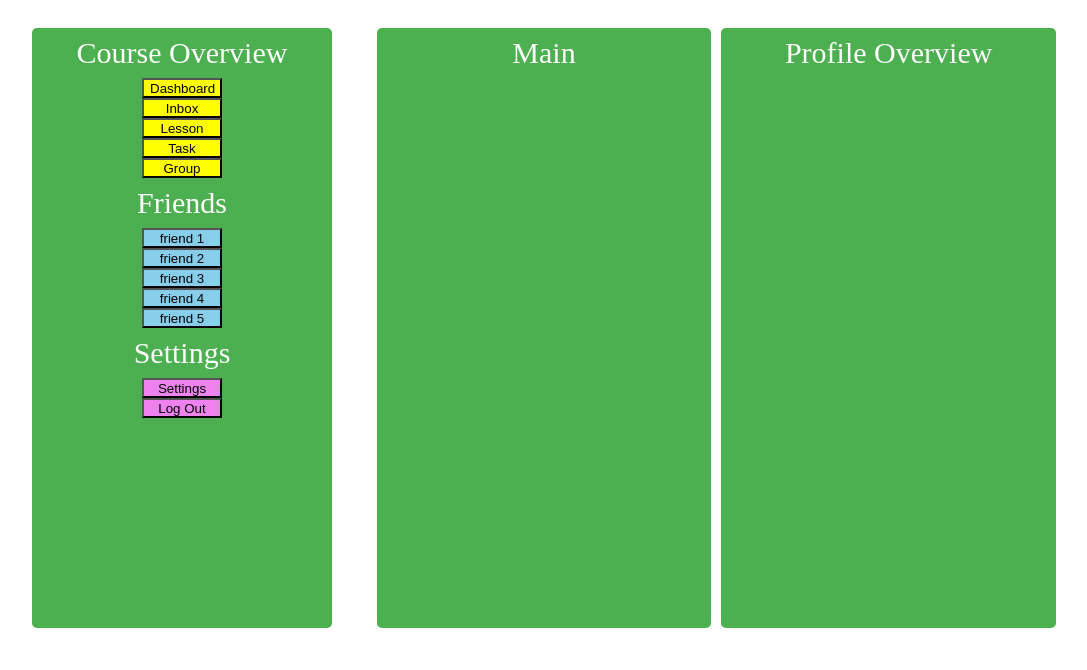
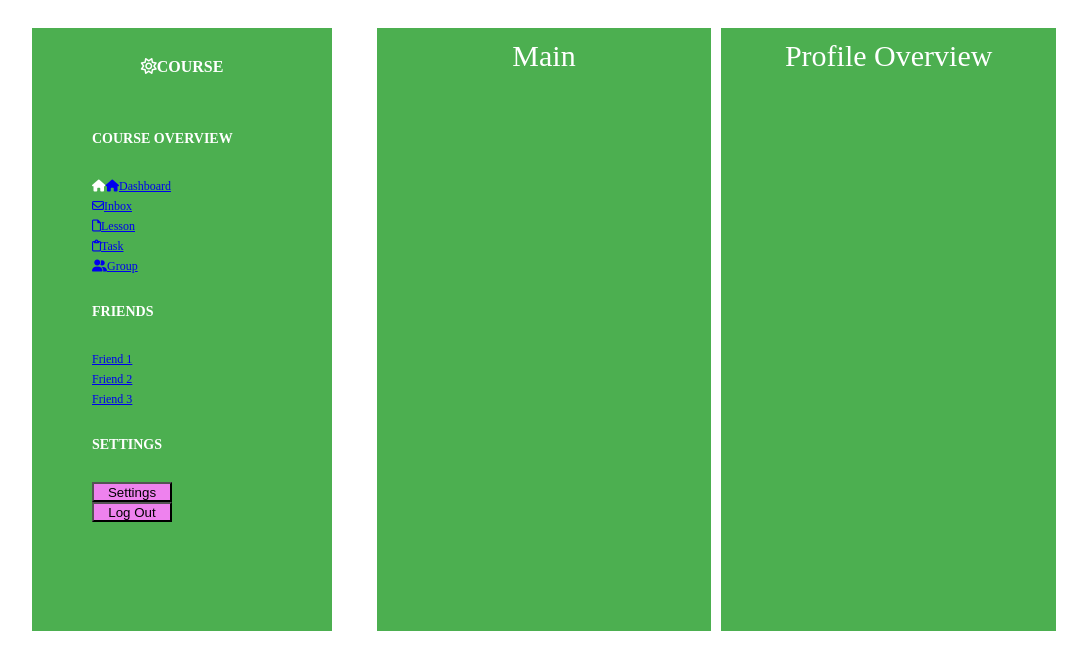
Before and after one commit to David-Cuckoo/Presentation, a plain HTML site: page index.html in a window 1280 px wide. Shown: the top 670 px of the page, without its empty margins (96-1183 px from the left). Drawn offline with Linux system fonts and the light colour scheme.

Commit message:
Second Amendment

```diff
--- a/index.html
+++ b/index.html
@@ -6,30 +6,32 @@
     <meta name="viewport" content="width=device-width, initial-scale=1.0">
     <title>Course Work Draft</title>
     <link rel="stylesheet" href="style.css">
+    <link rel="stylesheet" href="https://cdnjs.cloudflare.com/ajax/libs/font-awesome/6.7.2/css/all.min.css" integrity="sha512-Evv84Mr4kqVGRNSgIGL/F/aIDqQb7xQ2vcrdIwxfjThSH8CSR7PBEakCr51Ck+w+/U6swU2Im1vVX0SVk9ABhg==" crossorigin="anonymous" referrerpolicy="no-referrer" />
+
 
 </head>
 
 <body>
     <div class="grid-container">
         <div class="box left">
+        <h1><i class="fa-regular fa-sun"></i>COURSE</h1>
             <div class="dash">
-                Course Overview
-                <button class="dashboard">Dashboard</button>
-                <button class="dashboard">Inbox</button>
-                <button class="dashboard">Lesson</button>
-                <button class="dashboard">Task</button>
-                <button class="dashboard">Group</button>
+                <h2>COURSE OVERVIEW</h2>
+                <li><i class="fa-solid fa-house"></i><a href="#main"><i class="fa-solid fa-house"></i>Dashboard</a></li>
+                <li><a href="javascript:void(0)"><i class="fa-regular fa-envelope"></i>Inbox</a></li>
+                <li><a href="javascript:void(0)"><i class="fa-regular fa-file"></i>Lesson</a></li>
+                <li><a href="javascript:void(0)"><i class="fa-regular fa-clipboard"></i>Task</a></li>
+                <li><a href="javascript:void(0)"><i class="fa-solid fa-user-group"></i>Group</a></li>
             </div>
             <div class="friends">
-                Friends
-                <button class="friend">friend 1</button>
-                <button class="friend">friend 2</button>
-                <button class="friend">friend 3</button>
-                <button class="friend">friend 4</button>
-                <button class="friend">friend 5</button>
+                <h2>FRIENDS</h2>
+                <li><a href="javascript:void(0)">Friend 1</a></li>
+                <li><a href="javascript:void(0)">Friend 2</a></li>
+                <li><a href="javascript:void(0)">Friend 3</a></li>
+
             </div>
             <div class="settings">
-                Settings
+                <h2>SETTINGS</h2>
                 <button class="set">Settings</button>
                 <button class="set">Log Out</button>
             </div>
--- a/style.css
+++ b/style.css
@@ -2,6 +2,39 @@
     width: 1024px;
     height: 768px;
 } */
+
+:root {
+    --red: #E63946;
+    --black: #202124;
+    --white: #F4F4F9;
+    --text-color: #2c3e50;
+
+    /* --margin: 16px;
+    --padding: 16px;
+    --border-radius: 8px; */
+}
+
+h1 {
+    font-size: 16px;
+    text-align: center;
+}
+
+h2 {
+    font-size: 14px;
+}
+
+li {
+    font-size: 12px;
+    line-height: 20px;
+    list-style-type: none;
+    /* text-decoration: none; */
+
+}
+
+i {
+    /* margin-right: 3px; */
+}
+
 .grid-container {
     display: grid;
     grid-template-columns: repeat(3, 1fr);
@@ -19,36 +52,30 @@
     min-width: 50px;
     min-height: 50px;
     line-height: 50px;
-    text-align: center;
     font-size: 30px;
-    border-radius: 5px;
+    padding-top: 3px;
 }
+
 .left {
     display: flex;
     flex-direction: column;
-    align-items: center;
     width: 300px;
     height: 600px;
+    text-align: left;
+
 }
-.dashboard {
-    background-color: yellow;
-    height: 20px;
-    width: 80px;
-}
+
 .dash {
     display: flex;
     flex-direction: column;
-    align-items: center;
+    margin-left: 20%;
+
 }
-.friend {
-    background-color: skyblue;
-    height: 20px;
-    width: 80px;
-}
+
 .friends {
     display: flex;
     flex-direction: column;
-    align-items: center;
+    margin-left: 20%;
 }
 .set {
     background-color: violet;
@@ -58,5 +85,5 @@
 .settings {
     display: flex;
     flex-direction: column;
-    align-items: center;
+    margin-left: 20%;
 }
```
